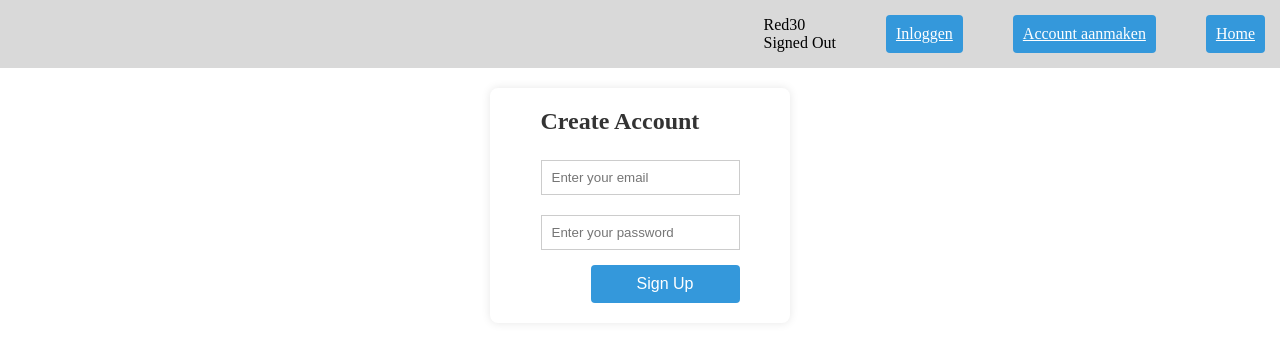
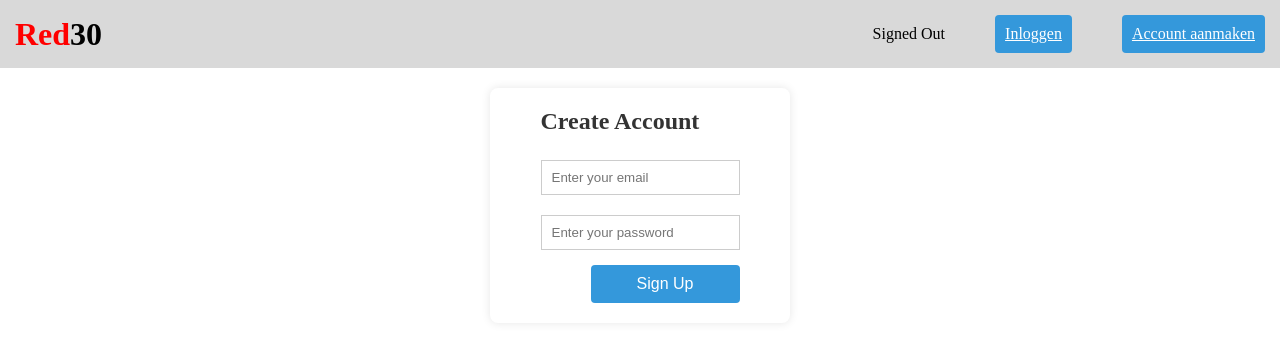
Before and after one commit to LeondeHaas/Praktijkwijzer---Red30, a React (Create React App) app in the folder red30/: page /register in a window 1280 px wide. Shown: the top 342 px of the page. Built offline with nearby package versions, Linux system fonts and the light colour scheme; no server answers.

Commit message:
Header style improved

```diff
--- a/red30/src/components/Header.jsx
+++ b/red30/src/components/Header.jsx
@@ -1,20 +1,30 @@
-import React from 'react'
+import React from 'react';
 import { Link } from 'react-router-dom';
-import SignIn from './auth/SignIn'
-import AuthDetails from "./auth/AuthDetails";
+import SignIn from './auth/SignIn';
+import AuthDetails from './auth/AuthDetails';
 
 const Header = () => {
   return (
     <div className='main-header'>
       <div className='left-header'>
-        <p>Red30</p>
-        <AuthDetails/>
+        <Link className='homeknop' to={'/'}>
+          <div className='homered'>
+            <h1> Red </h1>
+          </div>
+          <h1>30</h1>
+        </Link>
       </div>
-      <Link className='inlogknop' to={"/login"}>Inloggen</Link>
-      <Link className='inlogknop' to={"/register"}>Account aanmaken</Link>
-      <Link className='inlogknop' to={"/"}>Home</Link>
+      <div className='right-header'>
+        <AuthDetails />
+        <Link className='inlogknop' to={'/login'}>
+          Inloggen
+        </Link>
+        <Link className='inlogknop' to={'/register'}>
+          Account aanmaken
+        </Link>
+      </div>
     </div>
-  )
-}
+  );
+};
 
-export default Header
+export default Header;
--- a/red30/src/components/auth/AuthDetails.jsx
+++ b/red30/src/components/auth/AuthDetails.jsx
@@ -32,13 +32,15 @@ const AuthDetails = () => {
 
   return (
     <>
-            <div>
+      <div className='authstyle'>
         {authUser ? (
           <>
             <p>{`Signed In as ${authUser.email}`}</p>
             <button onClick={userSignOut}>Sign Out</button>
             {/* Render the food search button when logged in */}
-                        <Link className='inlogknop' to={"/foodsearch"}>foodsearch</Link>
+            <Link className='inlogknop' to={'/foodsearch'}>
+              foodsearch
+            </Link>
           </>
         ) : (
           <p>Signed Out</p>
--- a/red30/src/css/App.css
+++ b/red30/src/css/App.css
@@ -13,15 +13,37 @@ input {
   height: 35px;
   margin-right: 20px;
 }
+.homeknop {
+  display: flex;
+  text-decoration: none;
+  color: black;
+}
+.homered {
+  color: red;
+}
+.authstyle {
+  display: flex;
+  align-items: center;
+}
 
 .main-header {
   width: 100%;
-    background-color: #D9D9D9;
+  background-color: #d9d9d9;
   height: auto;
+  justify-content: space-between;
+  display: flex;
+  align-items: left;
+  padding: 15px;
+}
+.left-header {
+  justify-content: left;
+  display: flex;
+  align-items: center;
+}
+.right-header {
   justify-content: right;
   display: flex;
   align-items: center;
-    padding: 15px;
 }
 
 .nutrient-container {
@@ -29,7 +51,7 @@ input {
   margin-top: 20px;
   margin-left: auto;
   padding: 15px;
-    background-color: #F5F5F5;
+  background-color: #f5f5f5;
   overflow-y: auto; /* Add scrollbar if necessary */
 }
 
@@ -142,7 +164,7 @@ button {
   padding: 10px;
   margin: 5px 0 15px 0;
   border: 1px solid #ccc;
-  border-radius: 4
+  border-radius: 4;
 }
 
 /* styles.css */
@@ -255,12 +277,12 @@ button {
   background-color: darkred;
 }
 
-.fruit-image{
+.fruit-image {
   width: 350px;
   height: auto;
 }
 
-.fruitmanddoos{
+.fruitmanddoos {
   display: flex;
-  justify-content: center
+  justify-content: center;
 }
```
Lines whose indentation alone changed are shown as unchanged.
